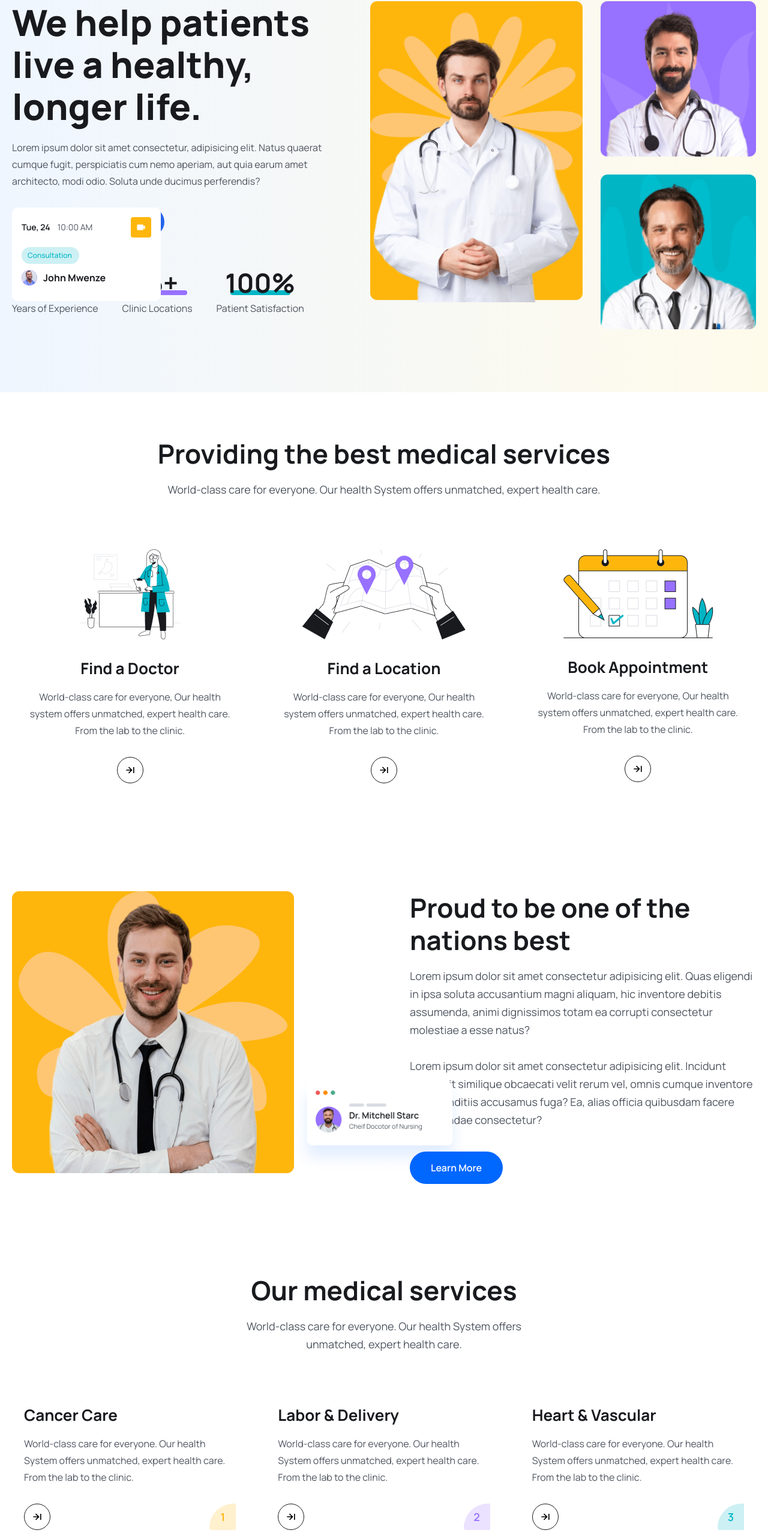
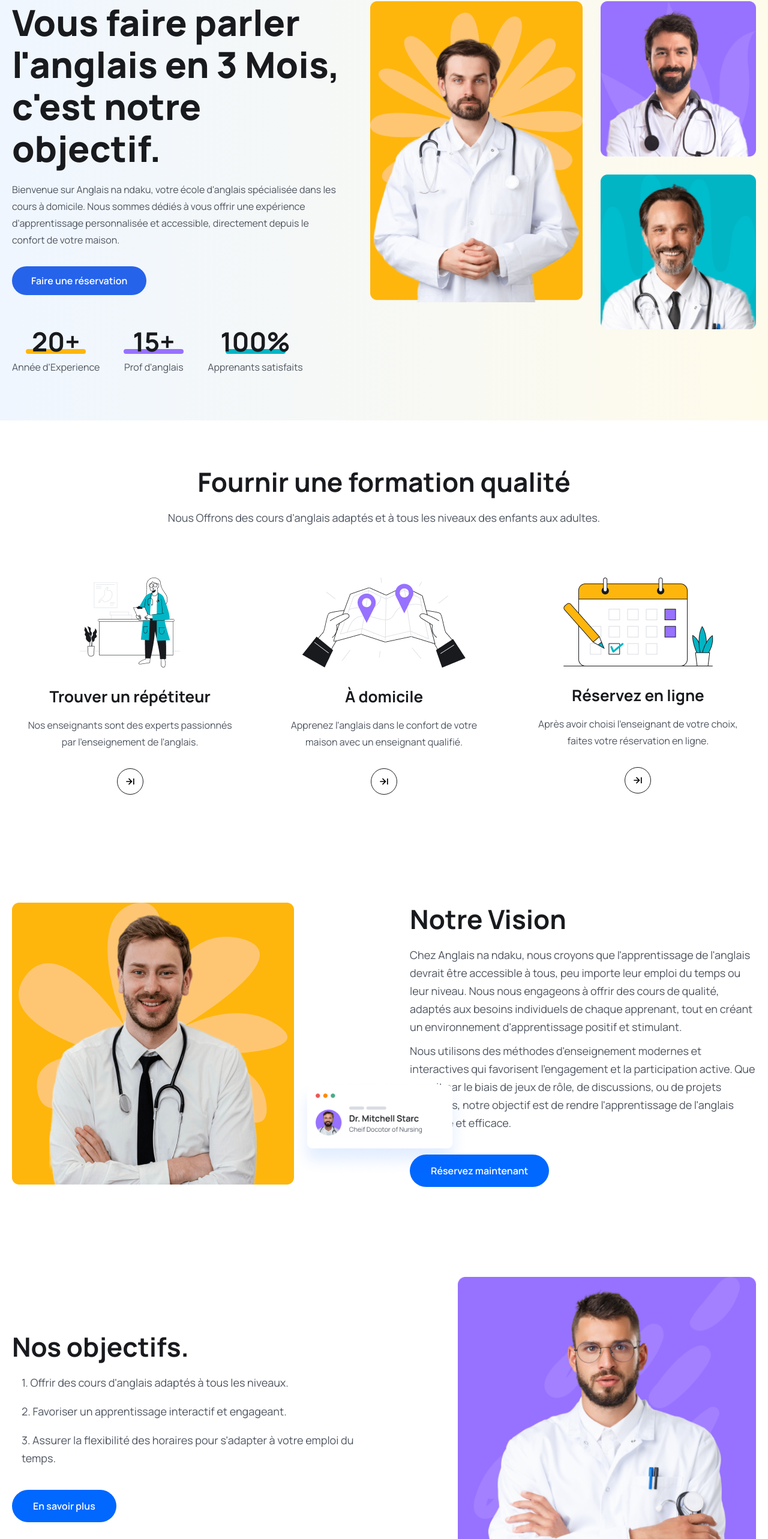
Before and after one commit to Giohuram/Molakisi-services, a React (Vite) app in the folder frontend/: page / in a window 1280 px wide. Shown: the part 198-2764 px from the top of the page at 60% size. Built offline with nearby package versions, Linux system fonts and the light colour scheme.

Commit message:
change content text

```diff
--- a/frontend/src/assets/data/services.js
+++ b/frontend/src/assets/data/services.js
@@ -1,38 +1,38 @@
 export const services = [
   {
-      name: "Cancer Care",
-      desc: "World-class care for everyone. Our health System offers unmatched, expert health care. From the lab to the clinic.",
-      bgColor: "rgba(254, 182, 13, .2)",
-      textColor: "#FEB60D",
+    "name": "Cours d'Anglais Général",
+    "desc": "Pour tous les niveaux, ces cours vous aideront à améliorer votre compréhension orale, écrite, et vos compétences en conversation.",
+    "bgColor": "rgba(254, 182, 13, .2)",
+    "textColor": "#FEB60D"
   },
   {
-      name: "Labor & Delivery",
-      desc: "World-class care for everyone. Our health System offers unmatched, expert health care. From the lab to the clinic.",
-      bgColor: "rgba(151, 113, 255, .2)",
-      textColor: "#9771FF",
+    "name": "Préparation aux Examens",
+    "desc": "Des sessions dédiées à la préparation des tests de langue tels que le TOEFL, IELTS, et d'autres certifications.",
+    "bgColor": "rgba(151, 113, 255, .2)",
+    "textColor": "#9771FF"
   },
   {
-      name: "Heart & Vascular",
-      desc: "World-class care for everyone. Our health System offers unmatched, expert health care. From the lab to the clinic.",
-      bgColor: "rgba(1, 181, 197, .2)",
-      textColor: "#01B5C5",
+    "name": "Anglais Professionnel",
+    "desc": "Des cours sur mesure pour le vocabulaire et les compétences nécessaires dans votre domaine professionnel.",
+    "bgColor": "rgba(1, 181, 197, .2)",
+    "textColor": "#01B5C5"
   },
   {
-      name: "Mental Health",
-      desc: "World-class care for everyone. Our health System offers unmatched, expert health care. From the lab to the clinic.",
-      bgColor: "rgba(1, 181, 197, .2)",
-      textColor: "#01B5C5",
+    "name": "Cours pour Enfants",
+    "desc": "Une approche ludique pour initier les plus jeunes à l'anglais, en rendant l'apprentissage amusant et engageant.",
+    "bgColor": "rgba(254, 182, 13, .2)",
+    "textColor": "#FEB60D"
   },
   {
-      name: "Neurology",
-      desc: "World-class care for everyone. Our health System offers unmatched, expert health care. From the lab to the clinic.",
-      bgColor: "rgba(254, 182, 13, .2)",
-      textColor: "#FEB60D",
+    "name": "Cours d'Anglais en Ligne",
+    "desc": "Des cours flexibles et accessibles depuis chez vous, adaptés à votre emploi du temps.",
+    "bgColor": "rgba(151, 113, 255, .2)",
+    "textColor": "#9771FF"
   },
   {
-      name: "Burn Treatment",
-      desc: "World-class care for everyone. Our health System offers unmatched, expert health care. From the lab to the clinic.",
-      bgColor: "rgba(151, 113, 255, .2)",
-      textColor: "#9771FF",
-    },
+    "name": "Club d'Anglais Virtuel",
+    "desc": "Rejoignez notre club pour pratiquer l'anglais avec d'autres apprenants dans un environnement interactif et amical.",
+    "bgColor": "rgba(1, 181, 197, .2)",
+    "textColor": "#01B5C5"
+  }
 ];
--- a/frontend/src/components/About/About.jsx
+++ b/frontend/src/components/About/About.jsx
@@ -18,13 +18,16 @@ const About = () => {
 
             {/** about content */}
             <div className='w-full lg:w-1/2 xl:w-[670px] order-1 lg:order-2'>
-                <h2 className='heading'>Proud to be one of the nations best</h2>
-                <p className='text__para'>Lorem ipsum dolor sit amet consectetur adipisicing elit. Quas eligendi in ipsa soluta accusantium magni aliquam, hic inventore debitis assumenda, animi dignissimos totam ea corrupti consectetur molestiae a esse natus?</p>
+                <h2 className='heading'>Notre Vision</h2>
+                <p className='text__para'>
+                  Chez Anglais na ndaku, nous croyons que l&apos;apprentissage de l&apos;anglais devrait être accessible à tous, peu importe leur emploi du temps ou leur niveau. Nous nous engageons à offrir des cours de qualité, adaptés aux besoins individuels de chaque apprenant, tout en créant un environnement d&apos;apprentissage positif et stimulant.
+                </p>
+                <p className="text__para mt-[10px]">
+                 Nous utilisons des méthodes d&apos;enseignement modernes et interactives qui favorisent l&apos;engagement et la participation active. Que ce soit par le biais de jeux de rôle, de discussions, ou de projets pratiques, notre objectif est de rendre l&apos;apprentissage de l&apos;anglais agréable et efficace.
+                </p>
 
-                <p className="text__para mt-[30px]">Lorem ipsum dolor sit amet consectetur adipisicing elit. Incidunt eaque sit similique obcaecati velit rerum vel, omnis cumque inventore quis blanditiis accusamus fuga? Ea, alias officia quibusdam facere repudiandae consectetur?</p>
-
-                <Link to="/">
-                  <button className='btn'>Learn More</button>
+                <Link to="/tutors">
+                  <button className='btn'>Réservez maintenant</button>
                 </Link>
             </div>
 
--- a/frontend/src/components/Faq/faqItem.jsx
+++ b/frontend/src/components/Faq/faqItem.jsx
@@ -1,4 +1,4 @@
-import { useState } from 'react';
+import  { useState } from 'react';
 import {AiOutlineMinus, AiOutlinePlus} from 'react-icons/ai';
 
 const faqItem = ({ item }) => {
--- a/frontend/src/components/Footer/Footer.jsx
+++ b/frontend/src/components/Footer/Footer.jsx
@@ -5,68 +5,38 @@ import { AiFillYoutube, AiFillInstagram, AiFillFacebook, AiFillLinkedin } from '
 const socialLinks = [
   {
     path: "#",
-    Icon: <AiFillYoutube className='group-hover:text-white w-4 h-5' />,
+    Icon: <AiFillYoutube className='hover:text-primaryColor w-6 h-6' />,
   },
   {
     path: "#",
-    Icon: <AiFillFacebook className='group-hover:text-white w-4 h-5' />,
+    Icon: <AiFillFacebook className='hover:text-primaryColor w-6 h-6' />,
   },
   {
     path: "#",
-    Icon: <AiFillInstagram className='group-hover:text-white w-4 h-5' />,
+    Icon: <AiFillInstagram className='hover:text-primaryColor w-6 h-6' />,
   },
   {
     path: "#",
-    Icon: <AiFillLinkedin className='group-hover:text-white w-4 h-5' />,
+    Icon: <AiFillLinkedin className='hover:text-primaryColor w-6 h-6' />,
   },
 ];
 
 const quickLinks01 = [
   {
     path: "/home",
-   display: "Home",
+    display: "Accueil",
   },
   {
-    path: "/",
-    display: "About us",
+    path: "/tutors",
+    display: "Trouver un répétiteur",
   },
   {
     path: "/services",
     display: "Services",
   },
   {
-    path: "/",
-    display: "Blog",
-   },
-];
-
-const quickLinks02 = [
-  {
-    path: "/find-a-doctor",
-    display: "Find a Doctor",
-  },
-  {
-    path: "/",
-    display: "Request an appointment",
-  },
-  {
-    path: "/",
-    display: "Find a Location",
-  },
-  {
-    path: "/",
-    display: "Get an Opinion",
-  },
-];
-
-const quickLinks03 = [
-  {
-    path: "/",
-    display: "Donate",
-  },
-  {
-    path: "/",
-    display: "Contact Us",
+    path: "/contact",
+    display: "Contact",
   },
 ];
 
@@ -74,70 +44,45 @@ const Footer = () => {
   const year = new Date().getFullYear();
 
   return (
-    <footer className="pb-16 pt-10">
-      <div className='container'>
-       <div className='flex justify-between flex-col md:flex-row flex-wrap gap-[30px] lg:gap-[50px]'>
-          <div>
-            <img src={logo} alt="Logo" />
-            <p className='text-[16px] leading-7 font-[400] text-textColor mt-4'>
-              Copyright {year} developed by Giovanni Huram Masala. All rights reserved.
-            </p>
+    <footer className="bg-gradient-to-r from-[#cae9f5] to-[#fef6e4] text-black py-8">
+      <div className='container mx-auto text-center'>
+        {/* Logo */}
+        <div className='mb-6'>
+          <img src={logo} alt="Molakisi Logo" className='mx-auto w-28' />
+        </div>
 
-            <div className='flex gap-4 mt-4'>
+        {/* Menu Links */}
+        <ul className='flex justify-center space-x-6 mb-6'>
+          {quickLinks01.map((item, index) => (
+            <li key={index}>
+              <Link to={item.path} className='text-[16px] hover:text-primaryColor'>
+                {item.display}
+              </Link>
+            </li>
+          ))}
+        </ul>
+
+        {/* Social Icons */}
+        <div className='flex justify-center space-x-6 mb-6'>
           {socialLinks.map((link, index) => (
             <Link
               to={link.path}
               key={index}
-                  className='w-9 h-9 border border-solid border-[#181A1E] rounded-full flex items-center justify-center group hover:bg-primaryColor hover:border-none'
+              className='w-10 h-10 rounded-full flex items-center justify-center hover:bg-white transition duration-300'
             >
               {link.Icon}
             </Link>
           ))}
         </div>
-          </div>
 
-          <div>
-            <h2 className='text-[20px] leading-[30px] font-[700] mb-6 text-headingColor'>
-              Quick Links
-            </h2>
-            <ul>
-              {quickLinks01.map((item, index) => (
-                <li key={index} className='mb-4'>
-                  <Link to={item.path} className='text-[16px] leading-7 font-[400] text-textColor'>{item.display}</Link>
-                </li>
-              ))}
-            </ul>
-          </div>
-
-          <div>
-            <h2 className='text-[20px] leading-[30px] font-[700] mb-6 text-headingColor'>
-              I want to:
-            </h2>
-            <ul>
-              {quickLinks02.map((item, index) => (
-                <li key={index} className='mb-4'>
-                  <Link to={item.path} className='text-[16px] leading-7 font-[400] text-textColor'>{item.display}</Link>
-                </li>
-              ))}
-            </ul>
-          </div>
-
-          <div>
-            <h2 className='text-[20px] leading-[30px] font-[700] mb-6 text-headingColor'>
-              Support
-            </h2>
-            <ul>
-              {quickLinks03.map((item, index) => (
-                <li key={index} className='mb-4'>
-                  <Link to={item.path} className='text-[16px] leading-7 font-[400] text-textColor'>{item.display}</Link>
-                </li>
-              ))}
-            </ul>
-          </div>
-       </div>
+        {/* Footer Text */}
+        <p className='text-[14px] leading-7'>
+          Copyright {year} Molakisi Business Group. <br/>
+          Developed by Giovanni Huram Masala. All rights reserved.
+        </p>
       </div>
     </footer>
-  )
+  );
 }
 
 export default Footer;
--- a/frontend/src/components/Header/Header.jsx
+++ b/frontend/src/components/Header/Header.jsx
@@ -5,7 +5,7 @@ import { BiMenu, BiChevronDown } from 'react-icons/bi';
 import { AuthContext } from '../../context/AuthContext';
 
 const navlinks = [
-  { path: '/home', display: 'Home' },
+  { path: '/home', display: 'Accueil' },
   { path: '/tutors', display: 'Trouver un répétiteur' },
   { path: '/services', display: 'Services' },
   { path: '/contact', display: 'Contact' },
--- a/frontend/src/pages/Home.jsx
+++ b/frontend/src/pages/Home.jsx
@@ -6,12 +6,9 @@ import icon02 from '../assets/images/icon02.png';
 import icon03 from '../assets/images/icon03.png';
 import featureImg from '../assets/images/feature-img.png';
 import faqImg from '../assets/images/faq-img.png';
-import videoIcon from '../assets/images/video-icon.png';
-import avatarIcon from '../assets/images/avatar-icon.png';
 import { Link } from 'react-router-dom';
 import { BiArrowToRight } from 'react-icons/bi';
 import About from '../components/About/About';
-import ServicesList from '../components/Services/ServicesList';
 // import TutorList from '../components/Tutors/TutorList';
 import FaqList from '../components/Faq/faqList';
 import Testimonial from '../components/Testimonial/Testimonial';
@@ -27,38 +24,40 @@ const Home = () => {
             {/* ============ Left Hero Content ================= */}
             <div className='lg:w-[570px]'>
               <h1 className='text-[36px] leading-[46px] text-headingColor font-[800] md:text-[60px] md:leading-[70px]'>
-                We help patients live a healthy, longer life.
+                Vous faire parler l&apos;anglais en 3 Mois, c&apos;est notre objectif.
               </h1>
               <p className='text-[16px] leading-[28px] text-textColor mt-[20px]'>
-                Lorem ipsum dolor sit amet consectetur, adipisicing elit. Natus quaerat cumque fugit, perspiciatis cum nemo aperiam, aut quia earum amet architecto, modi odio. Soluta unde ducimus perferendis?
+              Bienvenue sur Anglais na ndaku, votre école d&apos;anglais spécialisée dans les cours à domicile. Nous sommes dédiés à vous offrir une expérience d&apos;apprentissage personnalisée et accessible, directement depuis le confort de votre maison.
               </p>
+             <Link to="/tutors">
+              <button className='btn bg-blue-600 hover:bg-blue-700 transition duration-300 ease-in-out py-3 px-8 rounded-full text-white font-semibold mt-[30px]' aria-label="Request an appointment">
+                  Faire une réservation
+                </button>
+             </Link>
 
-              <button className='btn bg-blue-600 hover:bg-blue-700 transition duration-300 ease-in-out py-3 px-8 rounded-full text-white font-semibold mt-[30px]' aria-label="Request an appointment">
-                Request an Appointment
-              </button>
 
               {/* ======== Hero Counter ======== */}
               <div className='mt-[30px] lg:mt-[50px] flex flex-col lg:flex-row lg:items-center gap-10'>
                 <div className='text-center'>
                   <h2 className='text-[36px] leading-[56px] lg:text-[44px] lg:leading-[54px] font-[700] text-headingColor'>
-                    30+
+                    20+
                   </h2>
                   <span className='w-[100px] h-2 bg-yellowColor rounded-full block mx-auto mt-[-14px]'></span>
-                  <p className='text-[16px] leading-[28px] text-textColor mt-2'>Years of Experience</p>
+                  <p className='text-[16px] leading-[28px] text-textColor mt-2'>Année d&apos;Experience</p>
                 </div>
                 <div className='text-center'>
                   <h2 className='text-[36px] leading-[56px] lg:text-[44px] lg:leading-[54px] font-[700] text-headingColor'>
                     15+
                   </h2>
                   <span className='w-[100px] h-2 bg-purpleColor rounded-full block mx-auto mt-[-14px]'></span>
-                  <p className='text-[16px] leading-[28px] text-textColor mt-2'>Clinic Locations</p>
+                  <p className='text-[16px] leading-[28px] text-textColor mt-2'>Prof d&apos;anglais</p>
                 </div>
                 <div className='text-center'>
                   <h2 className='text-[36px] leading-[56px] lg:text-[44px] lg:leading-[54px] font-[700] text-headingColor'>
                     100%
                   </h2>
                   <span className='w-[100px] h-2 bg-irisBlueColor rounded-full block mx-auto mt-[-14px]'></span>
-                  <p className='text-[16px] leading-[28px] text-textColor mt-2'>Patient Satisfaction</p>
+                  <p className='text-[16px] leading-[28px] text-textColor mt-2'>Apprenants satisfaits</p>
                 </div>
               </div>
             </div>
@@ -80,9 +79,9 @@ const Home = () => {
        <section>
         <div className='container'>
           <div className='lg:w-[470px mx-auto'>
-            <h2 className='heading text-center'>Providing the best medical services</h2>
+            <h2 className='heading text-center'>Fournir une formation qualité</h2>
             <p className='text__para text-center'>
-              World-class care for everyone. Our health System offers unmatched, expert health care.
+              Nous Offrons des cours d&apos;anglais adaptés et à tous les niveaux des enfants aux adultes.
             </p>
           </div>
 
@@ -92,9 +91,11 @@ const Home = () => {
                 <img src={icon01} alt='' />
               </div>
               <div className='mt-[30px]'>
-                <h2 className='text-[26px] leading-9 text-headingColor font-[700] text-center'>Find a Doctor</h2>
+                <h2 className='text-[26px] leading-9 text-headingColor font-[700] text-center'>
+                  Trouver un répétiteur
+                </h2>
                 <p className='text-[16px] leading-7 text-textColor font-[400] mt-4 text-center'>
-                  World-class care for everyone, Our health system offers unmatched, expert health care. From the lab to the clinic.
+                  Nos enseignants sont des experts passionnés par l&apos;enseignement de l&apos;anglais.
                 </p>
                 <Link to="/tutors" className='w-[44px] h-[44px] rounded-full border border-solid border-[#181A1E] mt-[30px] mx-auto flex items-center justify-center group hover:bg-primaryColor hover:border-none' >
                   <BiArrowToRight className='group-hover:text-white w-6 h-5' />
@@ -106,9 +107,11 @@ const Home = () => {
                 <img src={icon02} alt='' />
               </div>
               <div className='mt-[30px]'>
-                <h2 className='text-[26px] leading-9 text-headingColor font-[700] text-center'>Find a Location</h2>
+                <h2 className='text-[26px] leading-9 text-headingColor font-[700] text-center'>
+                  À domicile
+                </h2>
                 <p className='text-[16px] leading-7 text-textColor font-[400] mt-4 text-center'>
-                  World-class care for everyone, Our health system offers unmatched, expert health care. From the lab to the clinic.
+                  Apprenez l&apos;anglais dans le confort de votre maison avec un enseignant qualifié.
                 </p>
                 <Link to="/tutors" className='w-[44px] h-[44px] rounded-full border border-solid border-[#181A1E] mt-[30px] mx-auto flex items-center justify-center group hover:bg-primaryColor hover:border-none' >
                   <BiArrowToRight className='group-hover:text-white w-6 h-5' />
@@ -120,9 +123,10 @@ const Home = () => {
                 <img src={icon03} alt='' />
               </div>
               <div className='mt-[30px]'>
-                <h2 className='text-[26px] leading-9 text-headingColor font-[700] text-center'>Book Appointment</h2>
+                <h2 className='text-[26px] leading-9 text-headingColor font-[700] text-center'>
+                  Réservez en ligne</h2>
                 <p className='text-[16px] leading-7 text-textColor font-[400] mt-4 text-center'>
-                  World-class care for everyone, Our health system offers unmatched, expert health care. From the lab to the clinic.
+                  Après avoir choisi l&apos;enseignant de votre choix, faites votre réservation en ligne.
                 </p>
                 <Link to="/tutors" className='w-[44px] h-[44px] rounded-full border border-solid border-[#181A1E] mt-[30px] mx-auto flex items-center justify-center group hover:bg-primaryColor hover:border-none' >
                   <BiArrowToRight className='group-hover:text-white w-6 h-5' />
@@ -135,21 +139,6 @@ const Home = () => {
 
        <About />
 
-       {/** services section start */}
-       <section>
-          <div className='container'>
-            <div className='xl:w-[470px] mx-auto'>
-              <h2 className='heading text-center'>Our medical services</h2>
-              <p className='text__para text-center'>
-                World-class care for everyone. Our health System offers unmatched, expert health care.
-              </p>
-            </div>
-
-            <ServicesList />
-          </div>
-       </section>
-       {/** services section end */}
-
         {/** feature section start*/}
         <section>
           <div className="container">
@@ -157,50 +146,25 @@ const Home = () => {
                {/** feature content*/}
                <div className='xl:w-[670px]'>
                  <h2 className='heading'>
-                   Get virtual treatment <br /> anytime.
+                   Nos objectifs.
                  </h2>
                  <ul className="pl-4">
                   <li className="text__para">
-                    1. Schedule the appointment directly
+                    1. Offrir des cours d&apos;anglais adaptés à tous les niveaux.
                   </li>
                   <li className="text__para">
-                    2. Search for your physician here, and contact their office.
+                    2. Favoriser un apprentissage interactif et engageant.
                   </li>
                   <li className="text__para">
-                    3. View our physicians who are accepting new patients, use the online scheduling tool to select an appointment time.
+                    3. Assurer la flexibilité des horaires pour s&apos;adapter à votre emploi du temps.
                   </li>
                  </ul>
-                 <Link to="/"><button className="btn">Learn More</button></Link>
+                 <Link to="/Services"><button className="btn">En savoir plus</button></Link>
                </div>
 
                               {/** feature img */}
                 <div className='relative z-10 xl:w-[770px] flex justify-end mt-[50px] lg:mt-0'>
                   <img src={featureImg} className='w-3/4' alt="" />
-                </div>
-
-                <div className='w-[150px] lg:w-[248px] bg-white absolute bottom-[50px] left-0 md:bottom-[100px] md:left-5 z-20 p-2 pb-3 lg:pt-4 lg:px-4 lg:pb-[26px] rounded-[10px]'>
-                   <div className='flex items-center justify-between'>
-                      <div className='flex items-center gap-[6px] lg:gap-3'>
-                        <p className='text-[10px] leading-[10px] lg:text-[14px] lg:leading-5 text-headingColor font-[600]'>
-                          Tue, 24
-                        </p>
-                        <p className='text-[10px] leading-[10px] lg:text-[14px] lg:leading-5 text-textColor font-[400]'>
-                          10:00 AM
-                        </p>
-                      </div>
-                      <span className='w-5 h-5 lg:w-[34px] lg:h-[34px] flex items-center justify-center bg-yellowColor rounded py-1 px-[6px] lg:py-3 lg:px-[9px]'>
-                        <img src={videoIcon} alt="" />
-                      </span>
-                   </div>
-
-                   <div className="w-[65px] lg:w-[96px] bg-[#CCF0F3] py-1 px-2 lg:py-[6px] lg:px-[10px] text-[8px] leading-[8px] lg:text-[12px] lg:leading-4 text-irisBlueColor font-[500] mt-2 lg:mt-4 rounded-full">
-                    Consultation
-                   </div>
-
-                   <div className='flex items-center gap-[6px] lg:gap-[10px] mt-2 lg:mt-[10px]'>
-                      <img src={avatarIcon} alt='' />
-                      <h4 className='text-[10px] leading-3 lg:text-[16px] lg:leading-[22px] font-[700] text-headingColor'>John Mwenze</h4>
-                   </div>
                 </div>
             </div>
           </div>
@@ -219,7 +183,7 @@ const Home = () => {
             {/* Right Side FAQ Content */}
             <div className="w-full lg:w-1/2">
               <h2 className="text-[30px] md:text-[36px] leading-[40px] md:leading-[44px] font-semibold text-headingColor mb-[30px] lg:mb-[40px]">
-                Most questions by our beloved patients
+                FAQ
               </h2>
               <FaqList />
             </div>
@@ -233,8 +197,8 @@ const Home = () => {
           <section>
             <div className='container'>
               <div className="xl:w-[470px] mx-auto">
-                <h2 className='heading text-center'>What our patient say</h2>
-                <p className='text__para text-center'>Lorem ipsum dolor sit amet consectetur adipisicing elit. Animi voluptatum corrupti nemo ea ex ad.</p>
+                <h2 className='heading text-center'>Ce que disents nos Apprenants</h2>
+                <p className='text__para text-center'>100 % de nos apprenants sont satisfait de nos services et nous avons hâtes de vous avoir comme apprenant.</p>
               </div>
 
               <Testimonial />
```
Also changed, not shown: frontend/src/assets/data/faqs.js (+18 -15 lines), frontend/src/components/Testimonial/Testimonial.jsx (+6 -55 lines). Lines whose indentation alone changed are shown as unchanged.
